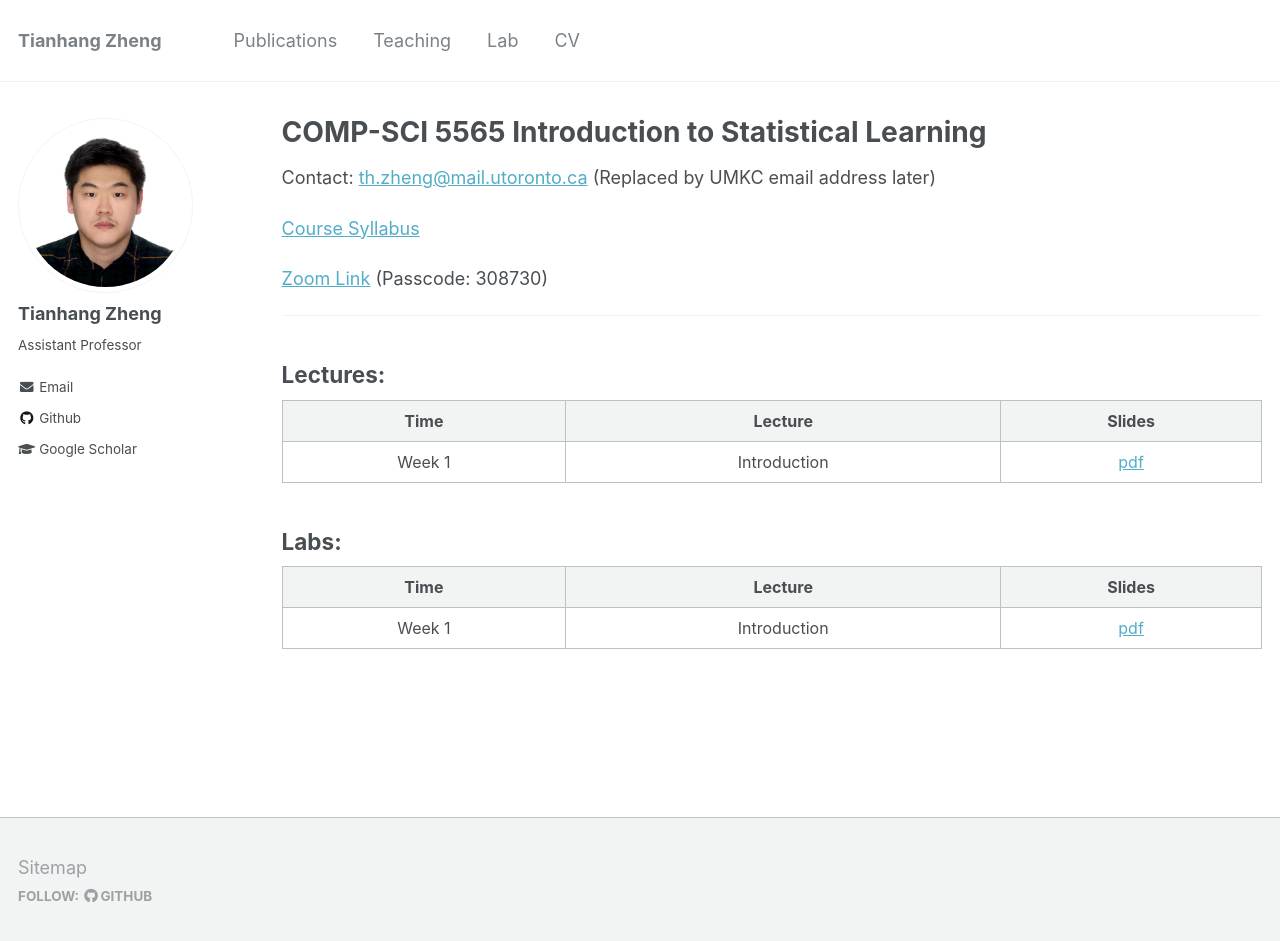
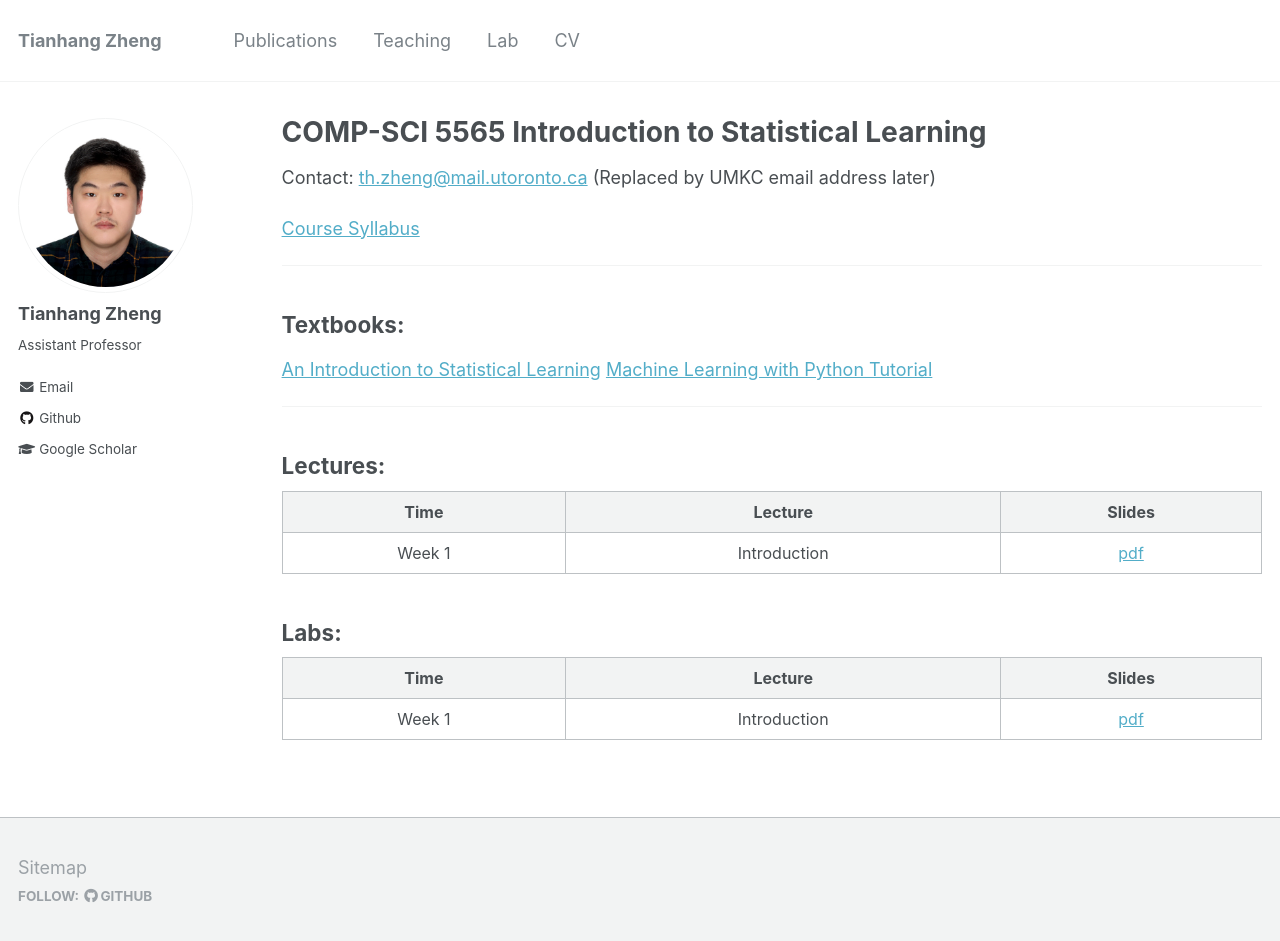
Before and after one commit to tianzheng4/tianzheng4.github.io, a Jekyll site: the page built from _umkc-teaching/2023-fall-teaching-1.md, in a window 1280 px wide and 954 px high. Shown: the top 941 px of the window. Built offline with Jekyll 4.4.1, drawn with Linux system fonts in a browser that asks for light colours.

Commit message:
update course website

```diff
--- a/_umkc-teaching/2023-fall-teaching-1.md
+++ b/_umkc-teaching/2023-fall-teaching-1.md
@@ -17,7 +17,13 @@ Contact: [th.zheng@mail.utoronto.ca](mailto:th.zheng@mail.utoronto.ca) (Replaced
 
 [Course Syllabus](/umkc-teaching/Fall_23_Comp-Sci_5565_Tianhang.pdf)
 
-[Zoom Link](https://utoronto.zoom.us/j/83894678783) (Passcode: 308730)
+---
+## Textbooks:
+
+[An Introduction to Statistical Learning](https://hastie.su.domains/ISLP/ISLP_website.pdf)
+[Machine Learning with Python Tutorial](https://python-course.eu/books/bernd_klein_python_and_machine_learning_a4.pdf)
+
+
 
 ---
 ## Lectures:
```
Also changed, not shown: 1 other file.
